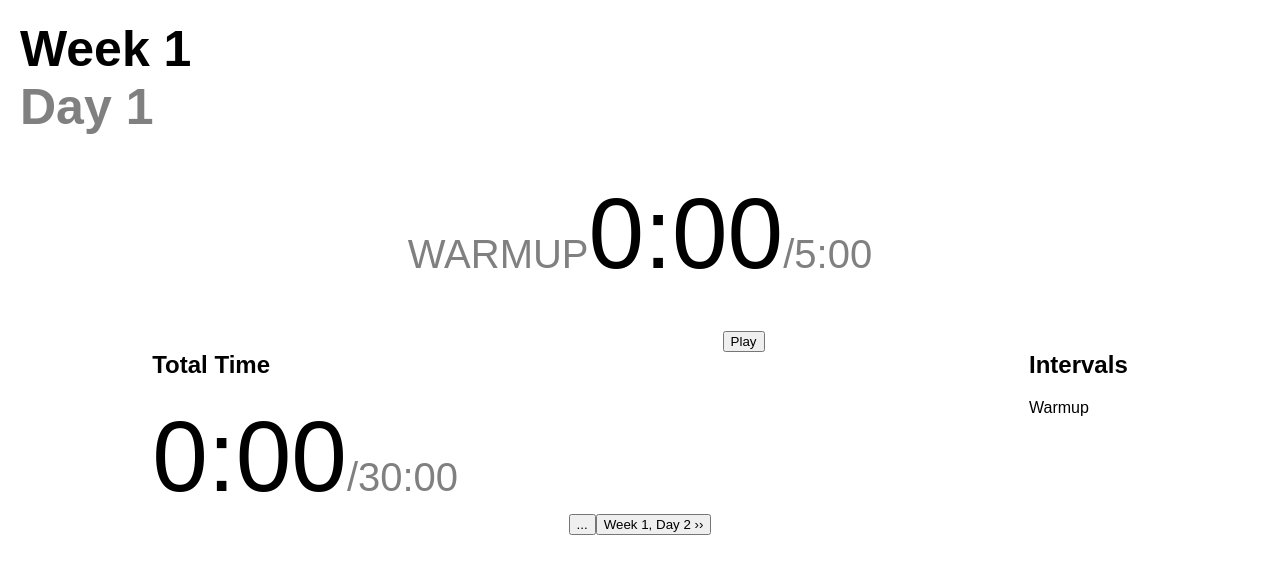
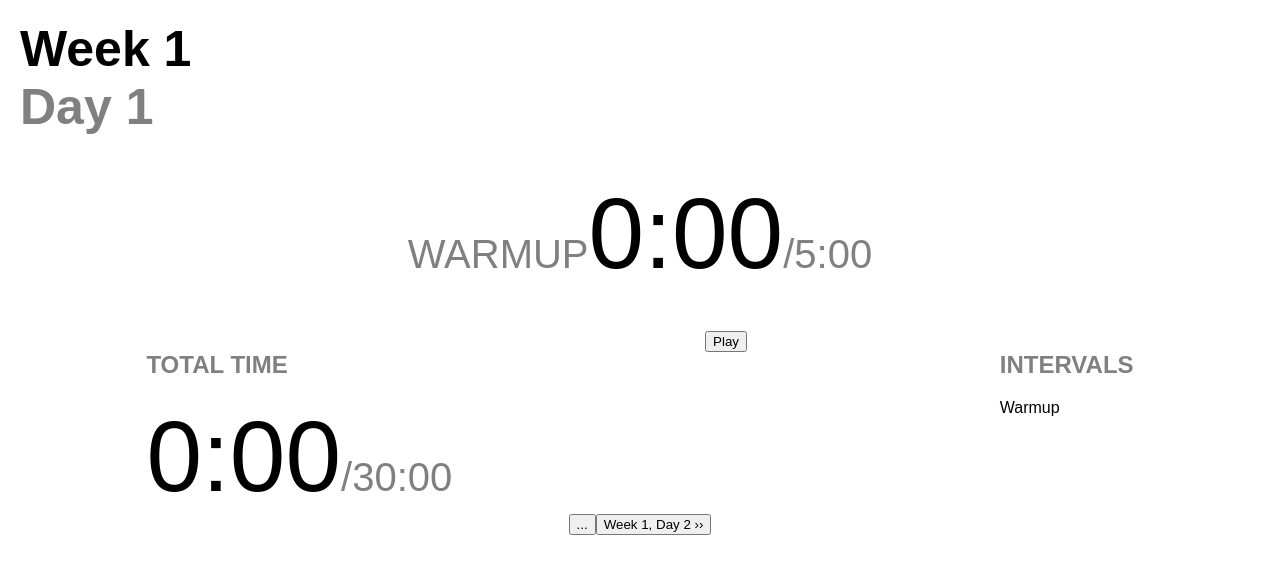
Before and after one commit to mssen/c25k-timer, a React (Create React App) app: page / in a window 1280 px wide. Shown: the top 574 px of the page. Built offline with nearby package versions, Linux system fonts and the light colour scheme.

Commit message:
Added sub-header styling.

```diff
--- a/src/App.css
+++ b/src/App.css
@@ -21,6 +21,11 @@
   font-size: 50px;
 }
 
+.sub-header {
+  color: gray;
+  text-transform: uppercase;
+}
+
 .interval-timer {
   margin: 40px 0;
   display: flex;
--- a/src/App.jsx
+++ b/src/App.jsx
@@ -93,7 +93,7 @@ class App extends React.Component {
 
         <div className="horizontal">
           <div>
-            <h2>Total Time</h2>
+            <h2 className="sub-header">Total Time</h2>
             <Timer
               intervals={ [ segment.intervals.reduce((prev, curr) => prev + curr) ] }
               updateInterval={ () => '' }
@@ -102,11 +102,13 @@ class App extends React.Component {
           </div>
 
           <div>
-            <button onClick={ this.playPause }>{ this.state.play ? 'Pause' : 'Play' }</button>
+            <button onClick={ this.playPause }>
+              { this.state.play ? 'Pause' : 'Play' }
+            </button>
           </div>
 
           <div className="intervals">
-            <h2>Intervals</h2>
+            <h2 className="sub-header">Intervals</h2>
             <IntervalTracker current={ this.state.interval } total={ segment.intervals.length - 2 } />
           </div>
         </div>
```
